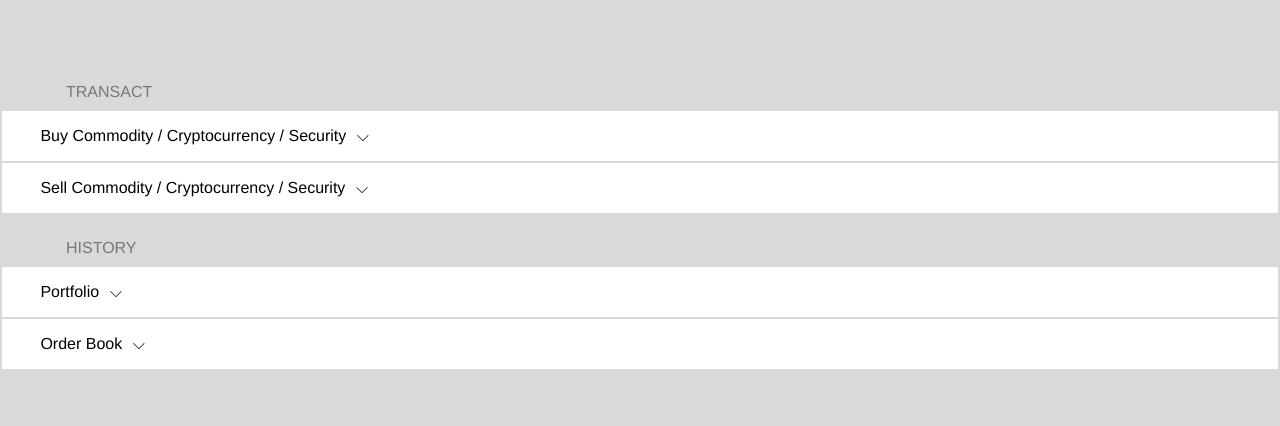
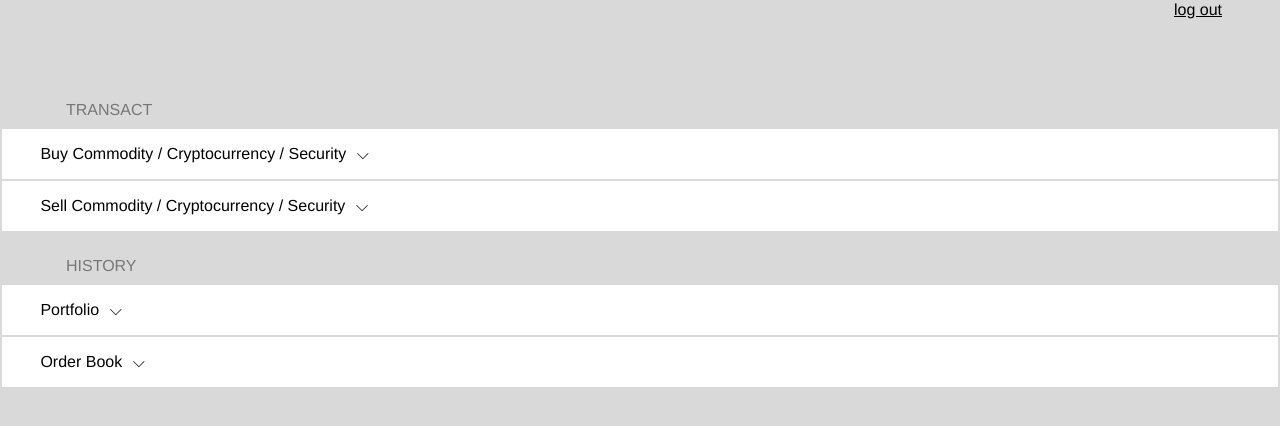
Before and after one commit to swghosh/Campaign-Treasurer-Companion-Web-App, a PHP site: page /trader/index.php in a window 1280 px wide. Shown: the part 221-647 px from the top of the page. Run offline with PHP 8.4, Linux system fonts and the light colour scheme; data that the repository does not hold is empty.

Commit message:
Added dummy logout button logout:logout@ url to allow http relogin

```diff
--- a/trader/index.php
+++ b/trader/index.php
@@ -31,7 +31,7 @@
 ?>
     <table class="view">
         <tr class="sector">
-            <td class="user">username: <span class="user"><?php echo $username; ?></span> (logged-in)<br>available balance: <span class="user">$<?php echo $balance; ?></span></td>
+            <td class="user">username: <span class="user"><?php echo $username; ?></span> (logged-in)<br>available balance: <span class="user">$<?php echo $balance; ?></span><br><a href="<?php $urlout = ((!empty($_SERVER['HTTPS'])) ? 'https' : 'http').'://logout:logout@'.$_SERVER['HTTP_HOST'].$_SERVER['SCRIPT_NAME']; echo $urlout; ?>" class="author">log out</a></td>
         </tr>
 
 
```
